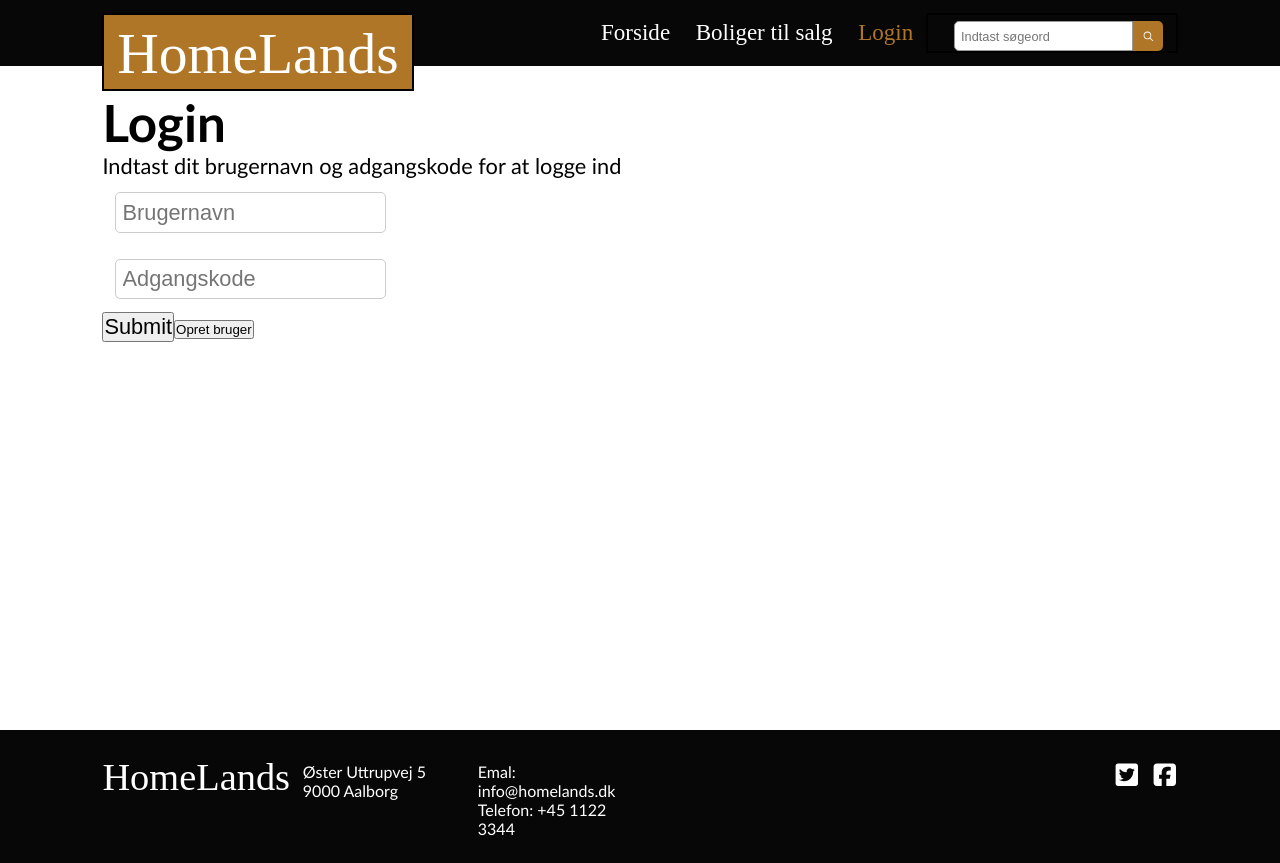
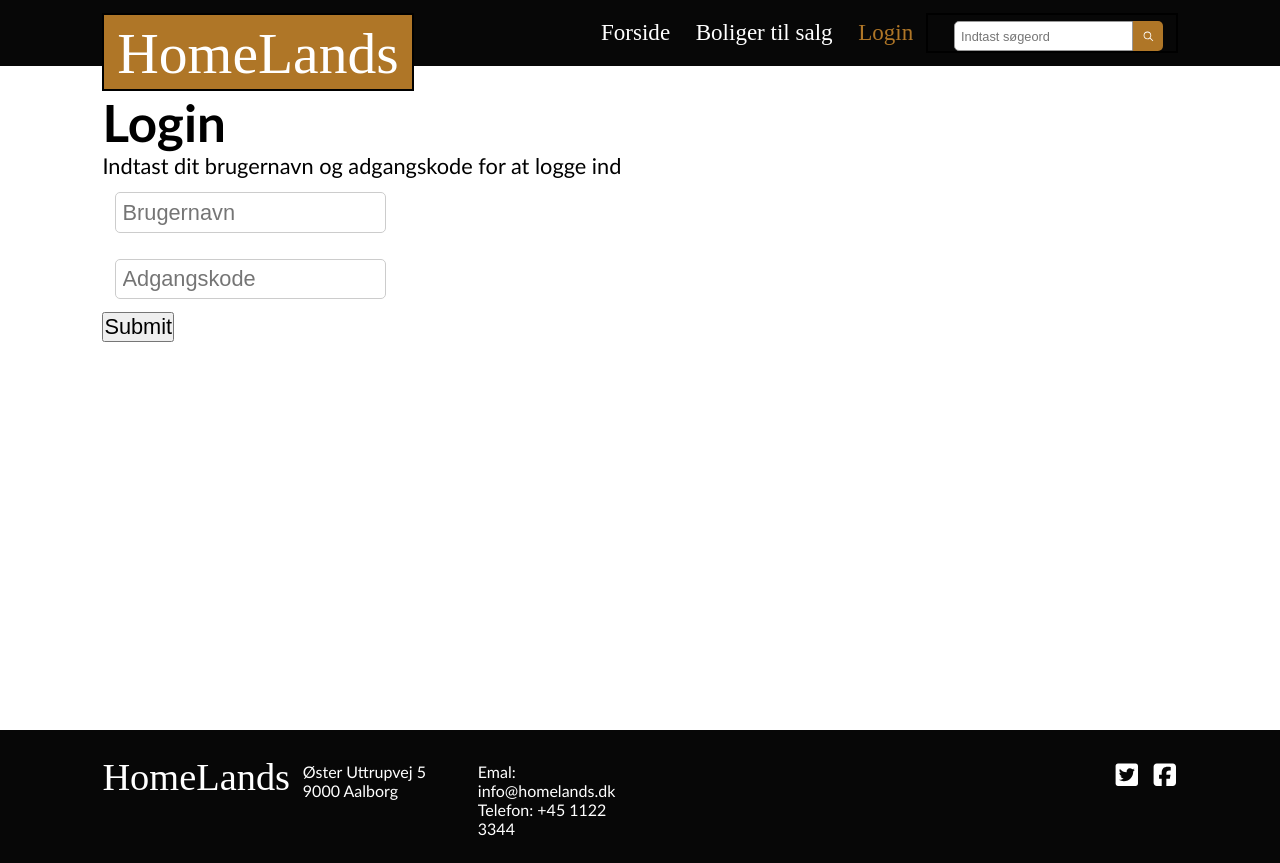
Before and after one commit to amaliehausmann/homelands, a React (Vite) app: page /login in a window 1280 px wide. Built offline with nearby package versions, Linux system fonts and the light colour scheme; a web font is replaced by a local one.

Commit message:
#20 logout function

```diff
--- a/src/components/Dashboard/Dashboard.jsx
+++ b/src/components/Dashboard/Dashboard.jsx
@@ -12,7 +12,7 @@ export const Dashboard = () => {
   );
 
   const [isLoading, setIsLoading] = useState();
-  const { userToken } = useContext(UserContext);
+  const { userToken, setUserData, setUserToken } = useContext(UserContext);
 
   // Funktion til at slette anmeldelse
   const deleteReview = async (id, token) => {
@@ -53,11 +53,20 @@ export const Dashboard = () => {
     }
   };
 
+  function logOut(){
+    setUserData(null);
+    setUserToken(null);
+    toast.info("Du er nu logget ud");
+    sessionStorage.removeItem("userData");
+    sessionStorage.removeItem("userToken");
+  }
+
   return (
     <>
       <div className={style.dashBoard}>
         <h2>Administration</h2>
         <p>Du er logget ind som admin</p>
+        <button onClick={logOut}>Log ud</button>
         <span>
           <h3>Dine anmeldelser</h3>
           <h3>Dato</h3>
--- a/src/components/LoginForm/LoginForm.jsx
+++ b/src/components/LoginForm/LoginForm.jsx
@@ -52,9 +52,7 @@ export const LoginForm = () => {
     <div>
       <h2>Login</h2>
       <p>Indtast dit brugernavn og adgangskode for at logge ind</p>
-      <Form formArray={loginForm} callback={logIn}>
-        <button>Opret bruger</button>
-      </Form>
+      <Form formArray={loginForm} callback={logIn}></Form>
     </div>
   );
 };
```
